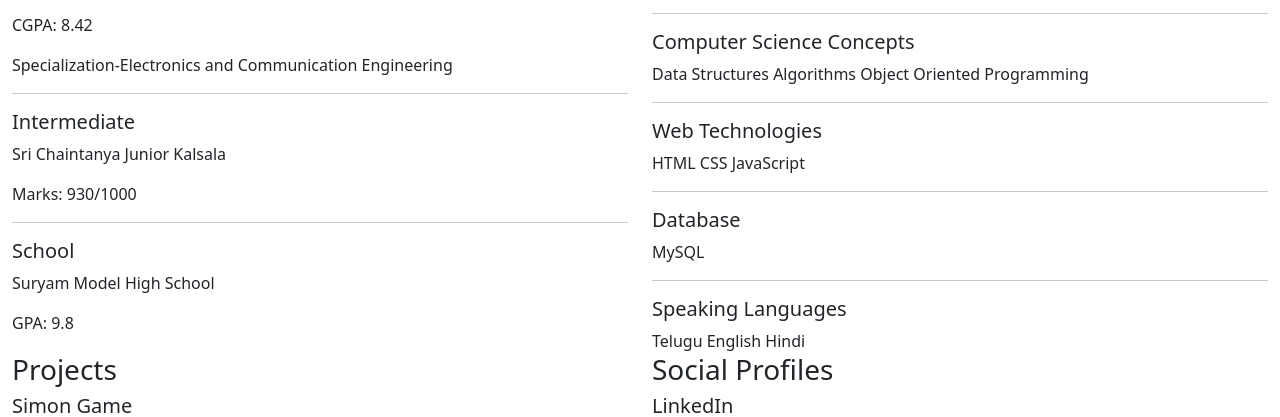
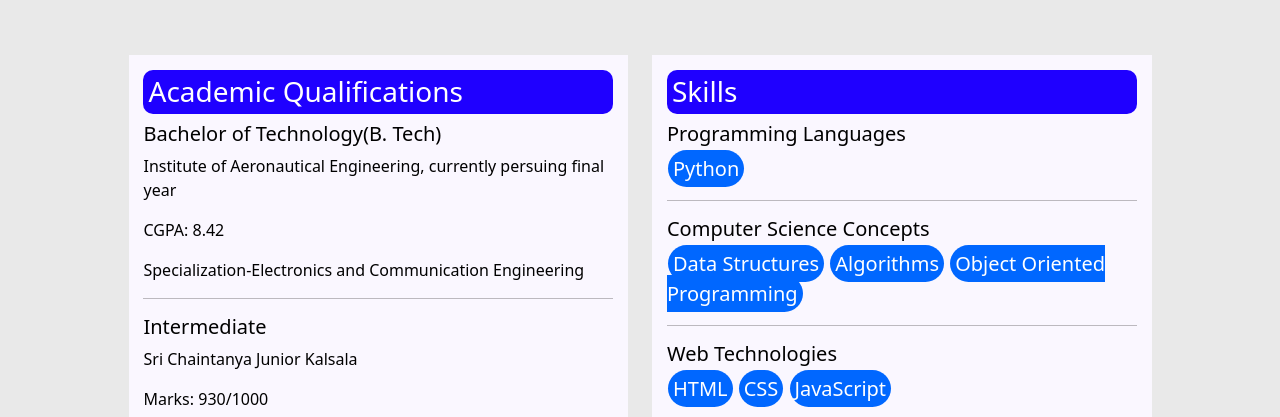
Before and after one commit to sreeramracha/resume, a plain HTML site: page index.html in a window 1280 px wide. Shown: the part 253-670 px from the top of the page. Drawn offline with nearby package versions, Linux system fonts and the light colour scheme.

Commit message:
Update index.html

```diff
--- a/index.html
+++ b/index.html
@@ -5,7 +5,7 @@
     <meta http-equiv="X-UA-Compatible" content="IE=edge">
     <meta name="viewport" content="width=device-width, initial-scale=1.0">
     <title>Resume</title>
-    <link rel="stylesheet" href="./css/style-light.css">
+    <link rel="stylesheet" href="./css/style.css">
     <link href="https://cdn.jsdelivr.net/npm/bootstrap@5.1.3/dist/css/bootstrap.min.css" rel="stylesheet" integrity="sha384-1BmE4kWBq78iYhFldvKuhfTAU6auU8tT94WrHftjDbrCEXSU1oBoqyl2QvZ6jIW3" crossorigin="anonymous">
     <script src="https://cdn.jsdelivr.net/npm/bootstrap@5.1.3/dist/js/bootstrap.bundle.min.js" integrity="sha384-ka7Sk0Gln4gmtz2MlQnikT1wXgYsOg+OMhuP+IlRH9sENBO0LRn5q+8nbTov4+1p" crossorigin="anonymous"></script>
     <script src="https://kit.fontawesome.com/4af2300218.js" crossorigin="anonymous"></script>
```
